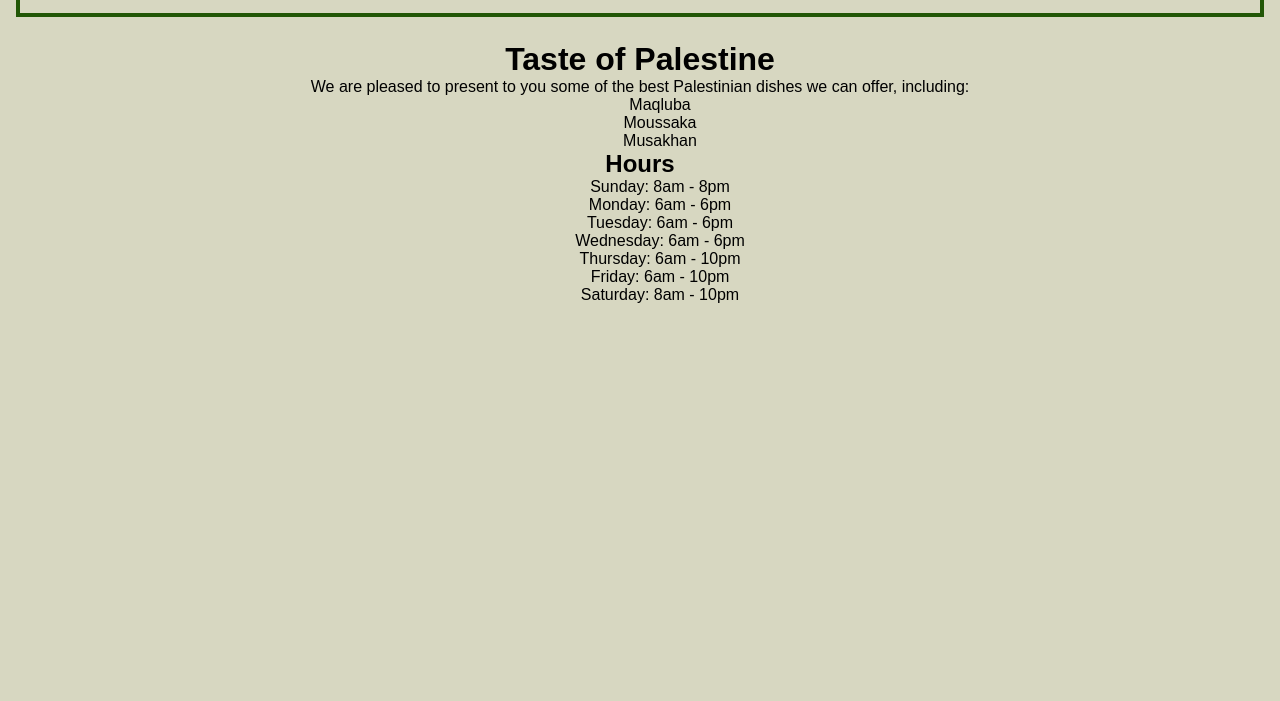
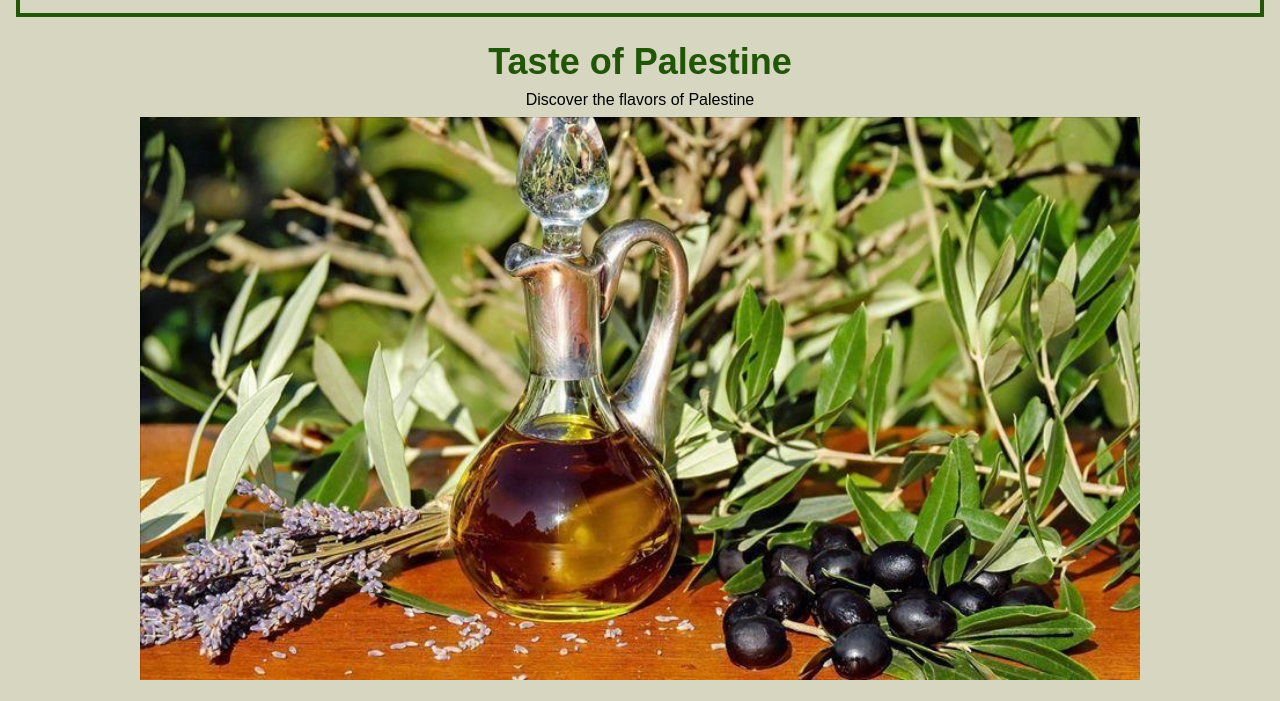
Before and after one commit to AAlWadeiah/restaurant-page, a website built with webpack: page src/index.html in a window 1280 px wide. Shown: the part 81-782 px from the top of the page. Built offline with nearby package versions, Linux system fonts and the light colour scheme; files whose address does not match are found by name.

Commit message:
Styled primary layout of all pages

```diff
--- a/src/aboutPage.js
+++ b/src/aboutPage.js
@@ -1,10 +1,15 @@
 export default function loadAbout(container) {
   const pageTitle = document.createElement("h1");
   pageTitle.textContent = "About Us";
+  pageTitle.classList.toggle("page-header");
+
   container.appendChild(pageTitle);
 
+  const groupDiv = document.createElement("div");
+  groupDiv.classList.toggle("section");
   const desc = document.createElement("p");
   desc.textContent =
     "Our roots start in Palestine, Gaza ... Ut exercitation ipsum id cillum labore amet non amet elit est anim labore nisi. Nostrud deserunt deserunt adipisicing incididunt tempor aute ullamco proident ex eu mollit ad aliquip ipsum. Lorem in anim sit amet officia est sint ut irure. Cupidatat est aute est nulla dolore deserunt quis consectetur mollit quis reprehenderit elit ullamco.";
-  container.appendChild(desc);
+  groupDiv.appendChild(desc);
+  container.appendChild(groupDiv);
 }
--- a/src/assets/css/main.css
+++ b/src/assets/css/main.css
@@ -51,7 +51,48 @@ button {
     color: var(--rusty-red);
 }
 
+#content {
+    display: grid;
+    grid-template-columns: 1fr;
+    justify-items: center;
+}
 
-#content {
+.page-header {
+    margin-bottom: 8px;
+    font-size: 36px;
+    color: var(--dark-moss-green);
+}
+
+.page-subheader {
+    margin-bottom: 8px;
+}
+
+.hero {
+    margin-bottom: 8px;
+}
+
+.section {
+    width: max(65ch, 50vw);
+    margin: 16px 0px;
+    border: 2px solid black;
     text-align: center;
+    display: grid;
+    grid-template-columns: 1fr;
 }
+
+.section > h2:first-child {
+    border-bottom: 2px solid black;
+    padding: 12px 0px;
+}
+
+.section > div,
+.section > p {
+    margin: 12px;
+}
+
+.menu-item {
+    display: grid;
+    grid-template-columns: 1fr;
+    text-align: center;
+    gap: 4px
+}
--- a/src/contactPage.js
+++ b/src/contactPage.js
@@ -1,9 +1,11 @@
 export default function loadContact(container) {
   const pageTitle = document.createElement("h1");
   pageTitle.textContent = "Contact Us";
+  pageTitle.classList.toggle("page-header");
   container.appendChild(pageTitle);
 
   const contactDiv = document.createElement("div");
+  contactDiv.classList.toggle("section");
   const address = document.createElement("p");
   address.textContent = "123 Salah al-Din Street, Gaza, Palestine";
   contactDiv.appendChild(address);
@@ -13,7 +15,7 @@ export default function loadContact(container) {
   contactDiv.appendChild(phoneNumber);
 
   const emailAddr = document.createElement("p");
-  emailAddr.textContent = "";
+  emailAddr.textContent = "taste.of.palestine@mail.com";
   contactDiv.appendChild(emailAddr);
 
   container.appendChild(contactDiv);
--- a/src/homePage.js
+++ b/src/homePage.js
@@ -1,23 +1,33 @@
+import Hero from "./assets/imgs/olive-oil.jpg";
+
 export default function loadHome(container) {
-  const header = document.createElement("h1");
-  header.textContent = "Taste of Palestine";
-  container.appendChild(header);
+  const pageTitle = document.createElement("h1");
+  pageTitle.textContent = "Taste of Palestine";
+  pageTitle.classList.toggle("page-header");
+  container.appendChild(pageTitle);
 
-  const description = document.createElement("p");
-  description.textContent =
-    "We are pleased to present to you some of the best Palestinian dishes we can offer, including:";
+  const subheader = document.createElement("p");
+  subheader.textContent = "Discover the flavors of Palestine";
+  subheader.classList.toggle("page-subheader");
+  container.appendChild(subheader);
 
-  const recipeList = document.createElement("ul");
+  const heroImg = document.createElement("img");
+  heroImg.src = Hero;
+  heroImg.width = 1000;
+  heroImg.alt = "Palestinian olive oil";
+  heroImg.classList.toggle("hero");
+  container.appendChild(heroImg);
 
-  let recipeArr = ["Maqluba", "Moussaka", "Musakhan"];
+  // const recipeList = document.createElement("ul");
 
-  for (let r of recipeArr) {
-    const rLi = document.createElement("li");
-    rLi.textContent = r;
-    recipeList.appendChild(rLi);
-  }
-  description.appendChild(recipeList);
-  container.appendChild(description);
+  // let recipeArr = ["Maqluba", "Moussaka", "Musakhan"];
+
+  // for (let r of recipeArr) {
+  //   const rLi = document.createElement("li");
+  //   rLi.textContent = r;
+  //   recipeList.appendChild(rLi);
+  // }
+  // description.appendChild(recipeList);
 
   let hoursArr = [
     "Sunday: 8am - 8pm",
@@ -30,18 +40,20 @@ export default function loadHome(container) {
   ];
 
   const hoursDiv = document.createElement("div");
+  hoursDiv.classList.toggle("section");
 
   const hoursTitle = document.createElement("h2");
   hoursTitle.textContent = "Hours";
   hoursDiv.appendChild(hoursTitle);
 
-  const hoursList = document.createElement("ul");
+  // const hoursList = document.createElement("ul");
 
   for (const hr of hoursArr) {
-    const hrLi = document.createElement("li");
+    const hrLi = document.createElement("p");
     hrLi.textContent = hr;
-    hoursList.appendChild(hrLi);
+    // hoursList.appendChild(hrLi);
+    hoursDiv.appendChild(hrLi);
   }
-  hoursDiv.appendChild(hoursList);
+  // hoursDiv.appendChild(hoursList);
   container.appendChild(hoursDiv);
 }
--- a/src/menuPage.js
+++ b/src/menuPage.js
@@ -65,10 +65,12 @@ const MenuItems = {
 export default function loadMenu(container) {
   const pageTitle = document.createElement("h1");
   pageTitle.textContent = "Menu";
+  pageTitle.classList.toggle("page-header");
   container.appendChild(pageTitle);
 
   for (const key in MenuItems) {
     const groupDiv = document.createElement("div");
+    groupDiv.classList.toggle("section");
     const title = document.createElement("h2");
     title.textContent = `${key}`;
     groupDiv.appendChild(title);
@@ -76,6 +78,7 @@ export default function loadMenu(container) {
     const menuGroup = MenuItems[key];
     for (const item in menuGroup) {
       const itemDiv = document.createElement("div");
+      itemDiv.classList.toggle("menu-item");
 
       const itemTitle = document.createElement("h3");
       itemTitle.textContent = menuGroup[item][0];
@@ -86,7 +89,7 @@ export default function loadMenu(container) {
       itemDiv.appendChild(itemDesc);
 
       const itemPrice = document.createElement("p");
-      itemPrice.textContent = menuGroup[item][2];
+      itemPrice.textContent = `$${menuGroup[item][2]}`;
       itemDiv.appendChild(itemPrice);
 
       groupDiv.appendChild(itemDiv);
```
